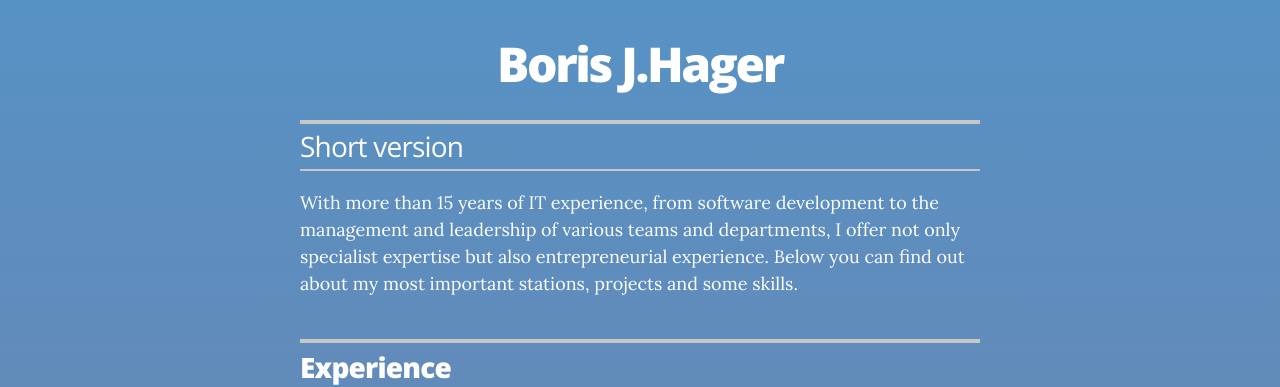
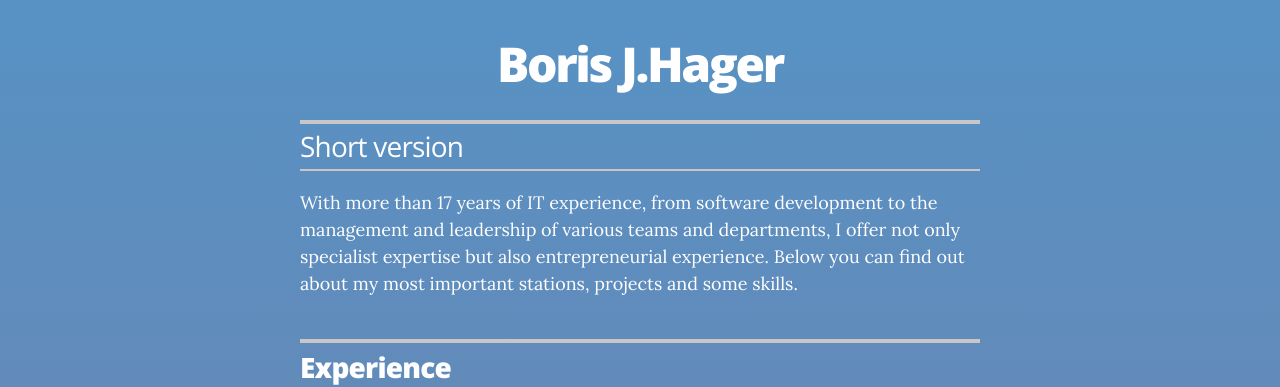
Before and after one commit to borishager/borishager.github.io, a Jekyll site: the page built from index.html, in a window 1280 px wide and 900 px high. Shown: the top 387 px of the window. Built offline with Jekyll 4.4.1, drawn with Linux system fonts in a browser that asks for light colours.

Commit message:
Update _config.yml

```diff
--- a/_config.yml
+++ b/_config.yml
@@ -13,7 +13,7 @@ resume_avatar:                  "true"
 resume_name:                    "Boris J.Hager"
 resume_title:                   "Short version"
 
-resume_header_intro: "<p>With more than 15 years of IT experience, from software development to the management and leadership of various teams and departments, I offer not only specialist expertise but also entrepreneurial experience. Below you can find out about my most important stations, projects and some skills.</p>"
+resume_header_intro: "<p>With more than 17 years of IT experience, from software development to the management and leadership of various teams and departments, I offer not only specialist expertise but also entrepreneurial experience. Below you can find out about my most important stations, projects and some skills.</p>"
 
 # Decide which sections to use
 resume_section_experience:      true
```
